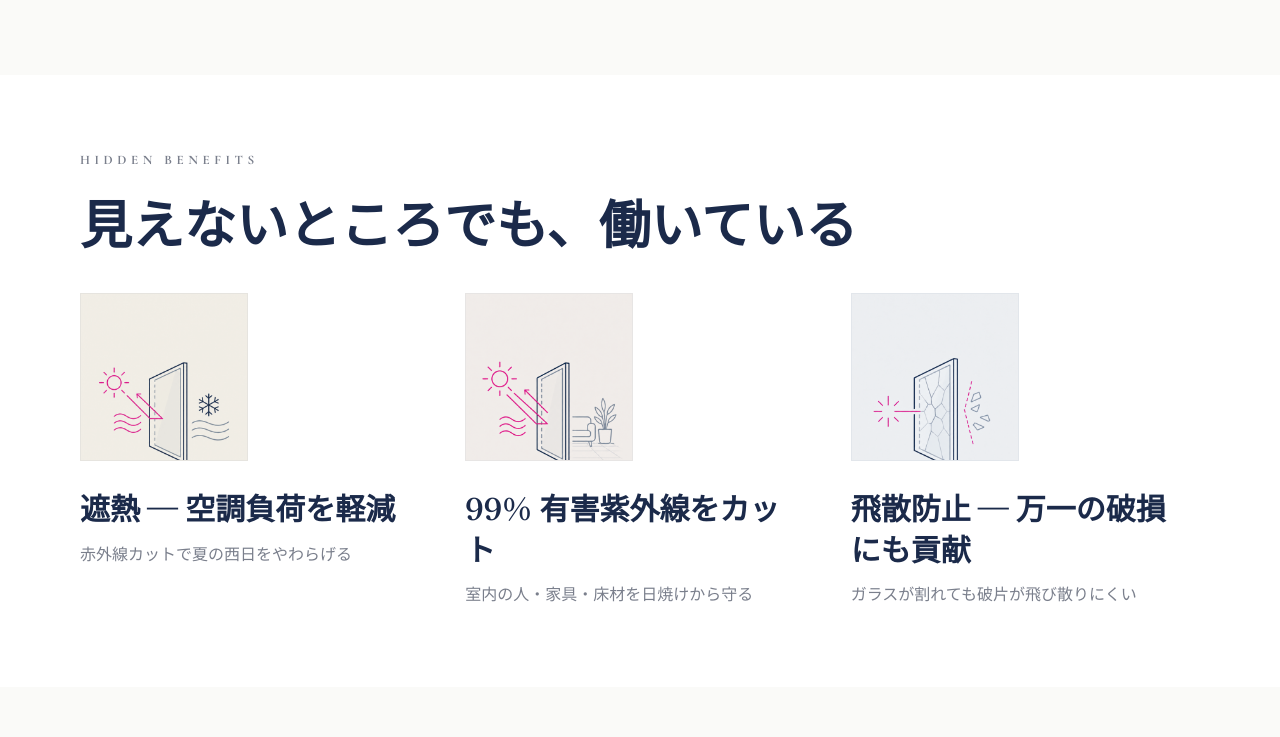
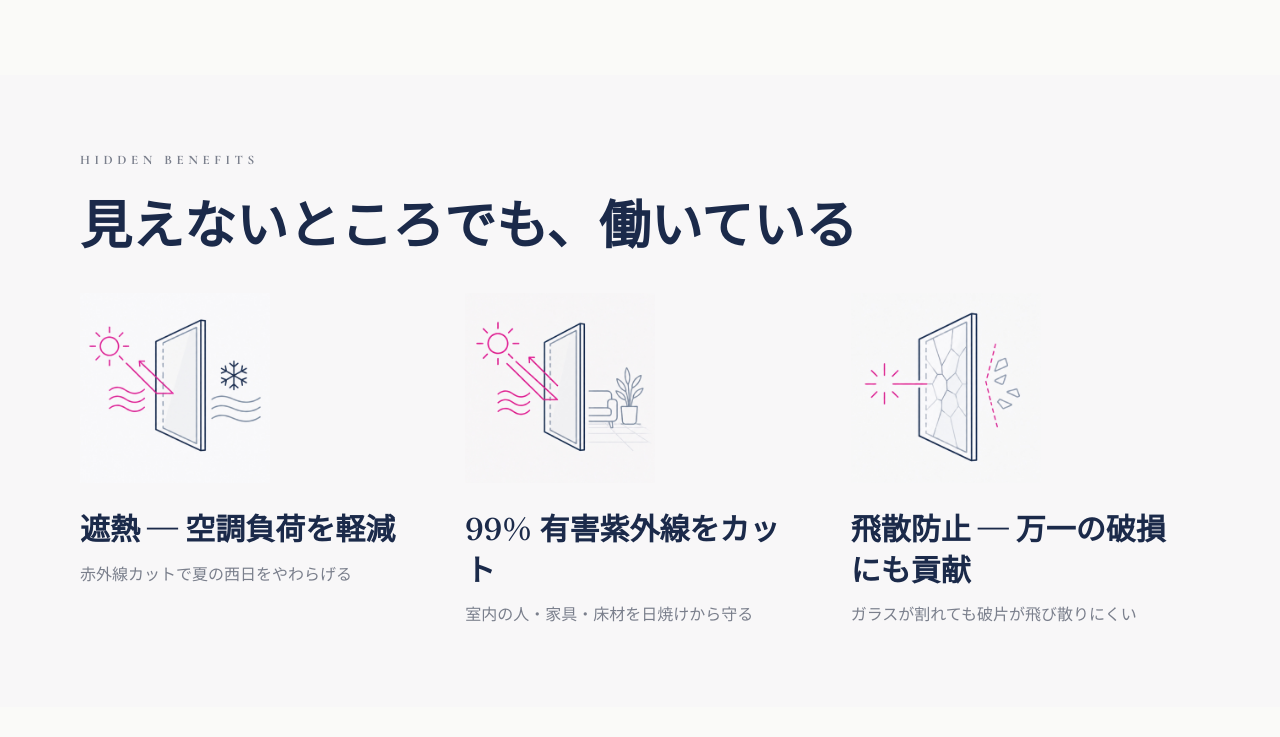
Before and after one commit to ryota-shiba/smartshade-office-lp, a website: page index.html in a window 1280 px wide. Shown: the part 5263-6000 px from the top of the page. Drawn offline with nearby package versions, Linux system fonts and the light colour scheme.

Commit message:
Replace benefit icons with final assets

```diff
--- a/index.html
+++ b/index.html
@@ -260,21 +260,21 @@
           <div class="benefit-grid">
             <article>
               <div class="benefit-icon benefit-icon-heat">
-                <img src="./assets/optimized/benefit-heat.png" alt="" />
+                <img src="./assets/optimized/benefit-heat.jpg" alt="" />
               </div>
               <h3>遮熱 — 空調負荷を軽減</h3>
               <p>赤外線カットで夏の西日をやわらげる</p>
             </article>
             <article>
               <div class="benefit-icon benefit-icon-uv">
-                <img src="./assets/optimized/benefit-uv.png" alt="" />
+                <img src="./assets/optimized/benefit-uv.jpg" alt="" />
               </div>
               <h3>99% 有害紫外線をカット</h3>
               <p>室内の人・家具・床材を日焼けから守る</p>
             </article>
             <article>
               <div class="benefit-icon benefit-icon-safety">
-                <img src="./assets/optimized/benefit-safety.png" alt="" />
+                <img src="./assets/optimized/benefit-safety.jpg" alt="" />
               </div>
               <h3>飛散防止 — 万一の破損にも貢献</h3>
               <p>ガラスが割れても破片が飛び散りにくい</p>
--- a/public/styles.css
+++ b/public/styles.css
@@ -732,7 +732,7 @@ h3 {
 }
 
 .quiet {
-  background: var(--white);
+  background: #f8f7f8;
 }
 
 .benefit-grid {
@@ -749,32 +749,32 @@ h3 {
 .benefit-icon {
   display: grid;
   place-items: center;
-  width: 168px;
-  height: 168px;
-  margin-bottom: 26px;
+  width: 190px;
+  height: 190px;
+  margin-bottom: 24px;
   overflow: hidden;
-  border: 1px solid rgba(27, 42, 74, 0.08);
-  background: #f8f6f0;
+  background: #f8f7f8;
 }
 
 .benefit-icon img {
-  width: 145%;
+  width: 100%;
+  height: 100%;
   max-width: none;
-  mix-blend-mode: multiply;
-  transform: scale(1.08);
+  object-fit: cover;
+  transform: scale(1.03);
   transition: transform 1.2s var(--ease), opacity 1.2s var(--ease);
 }
 
 .benefit-icon-heat {
-  background: #f7f4eb;
+  background: #f8f7f8;
 }
 
 .benefit-icon-uv {
-  background: #f8f5f1;
+  background: #f8f7f8;
 }
 
 .benefit-icon-safety {
-  background: #f3f6f8;
+  background: #f8f7f8;
 }
 
 .is-visible .benefit-icon img {
--- a/styles.css
+++ b/styles.css
@@ -732,7 +732,7 @@ h3 {
 }
 
 .quiet {
-  background: var(--white);
+  background: #f8f7f8;
 }
 
 .benefit-grid {
@@ -749,32 +749,32 @@ h3 {
 .benefit-icon {
   display: grid;
   place-items: center;
-  width: 168px;
-  height: 168px;
-  margin-bottom: 26px;
+  width: 190px;
+  height: 190px;
+  margin-bottom: 24px;
   overflow: hidden;
-  border: 1px solid rgba(27, 42, 74, 0.08);
-  background: #f8f6f0;
+  background: #f8f7f8;
 }
 
 .benefit-icon img {
-  width: 145%;
+  width: 100%;
+  height: 100%;
   max-width: none;
-  mix-blend-mode: multiply;
-  transform: scale(1.08);
+  object-fit: cover;
+  transform: scale(1.03);
   transition: transform 1.2s var(--ease), opacity 1.2s var(--ease);
 }
 
 .benefit-icon-heat {
-  background: #f7f4eb;
+  background: #f8f7f8;
 }
 
 .benefit-icon-uv {
-  background: #f8f5f1;
+  background: #f8f7f8;
 }
 
 .benefit-icon-safety {
-  background: #f3f6f8;
+  background: #f8f7f8;
 }
 
 .is-visible .benefit-icon img {
```
Also changed, not shown: public/index.html (+3 -3 lines), assets/optimized/benefit-heat.jpg (added), assets/optimized/benefit-heat.png (deleted), assets/optimized/benefit-safety.jpg (added), assets/optimized/benefit-safety.png (deleted), assets/optimized/benefit-uv.jpg (added), assets/optimized/benefit-uv.png (deleted), public/assets/optimized/benefit-heat.jpg (added), public/assets/optimized/benefit-heat.png (deleted), public/assets/optimized/benefit-safety.jpg (added), public/assets/optimized/benefit-safety.png (deleted), public/assets/optimized/benefit-uv.jpg (added), public/assets/optimized/benefit-uv.png (deleted).
